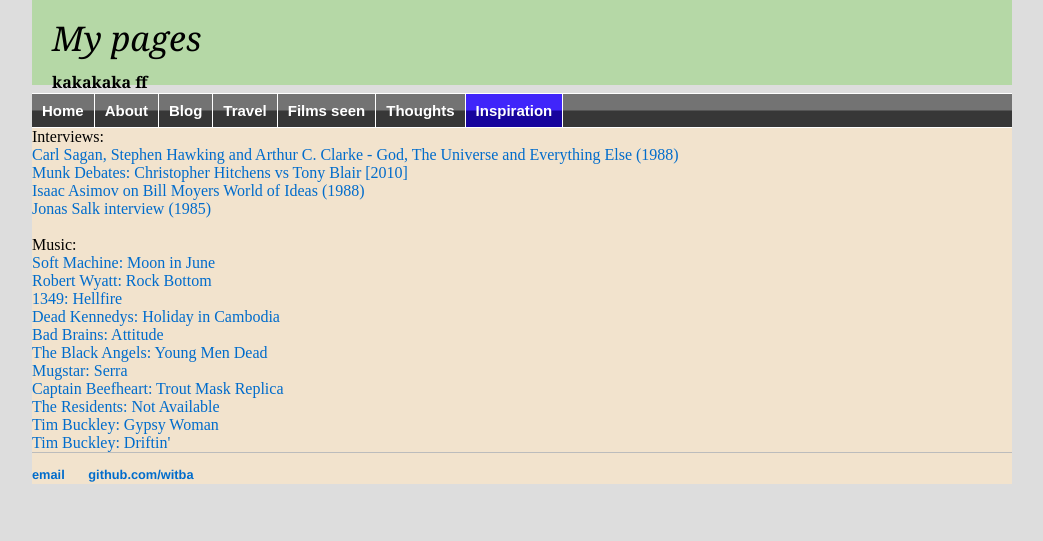
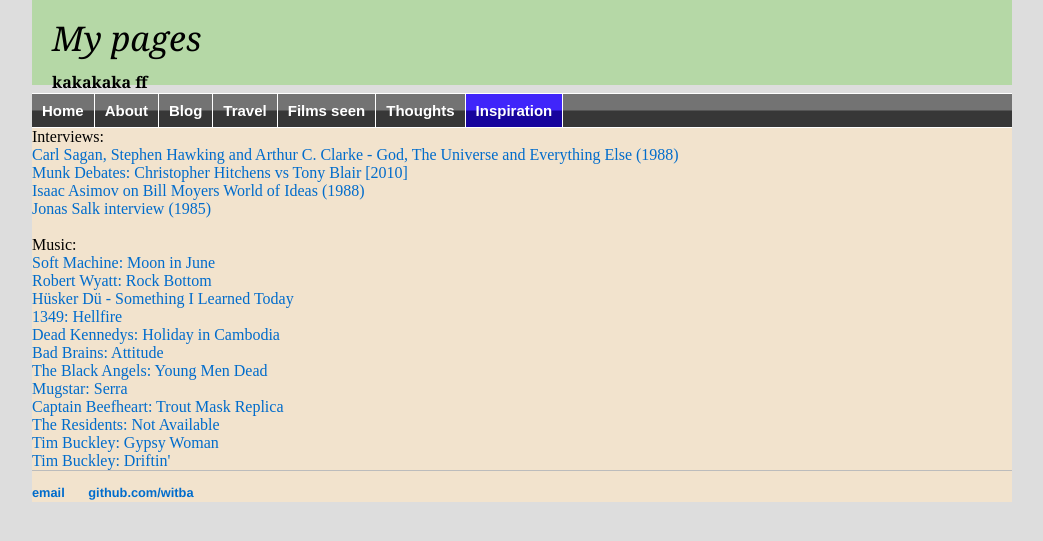
Before and after one commit to witba/witba.github.io, a Jekyll site: the page built from inspiration/index.html, in a window 1280 px wide. Shown: the top 541 px of the page, without its empty margins (118-1161 px from the left). Built offline with Jekyll 4.4.1, drawn with Linux system fonts in a browser that asks for light colours.

Commit message:
Update index.html

```diff
--- a/inspiration/index.html
+++ b/inspiration/index.html
@@ -13,6 +13,7 @@
 Music:<br>
 <a href="https://www.youtube.com/watch?v=IJFSIX_uVPM" target=_blank>Soft Machine: Moon in June</a><br>
 <a href="https://www.youtube.com/watch?v=-4AhdWGci3c" target=_blank>Robert Wyatt: Rock Bottom</a><br>
+<a href="https://www.youtube.com/watch?v=rktLCGpQ3RA" target=_blank>Hüsker Dü - Something I Learned Today</a><br>
 <a href="https://www.youtube.com/watch?v=VZug9y81Axk" target=_blank>1349: Hellfire</a><br>
 <a href="https://www.youtube.com/watch?v=-KTsXHXMkJA" target=_blank>Dead Kennedys: Holiday in Cambodia</a><br>
 <a href="https://www.youtube.com/watch?v=YYjqY0Yg1kk" target=_blank>Bad Brains: Attitude</a><br>
```
